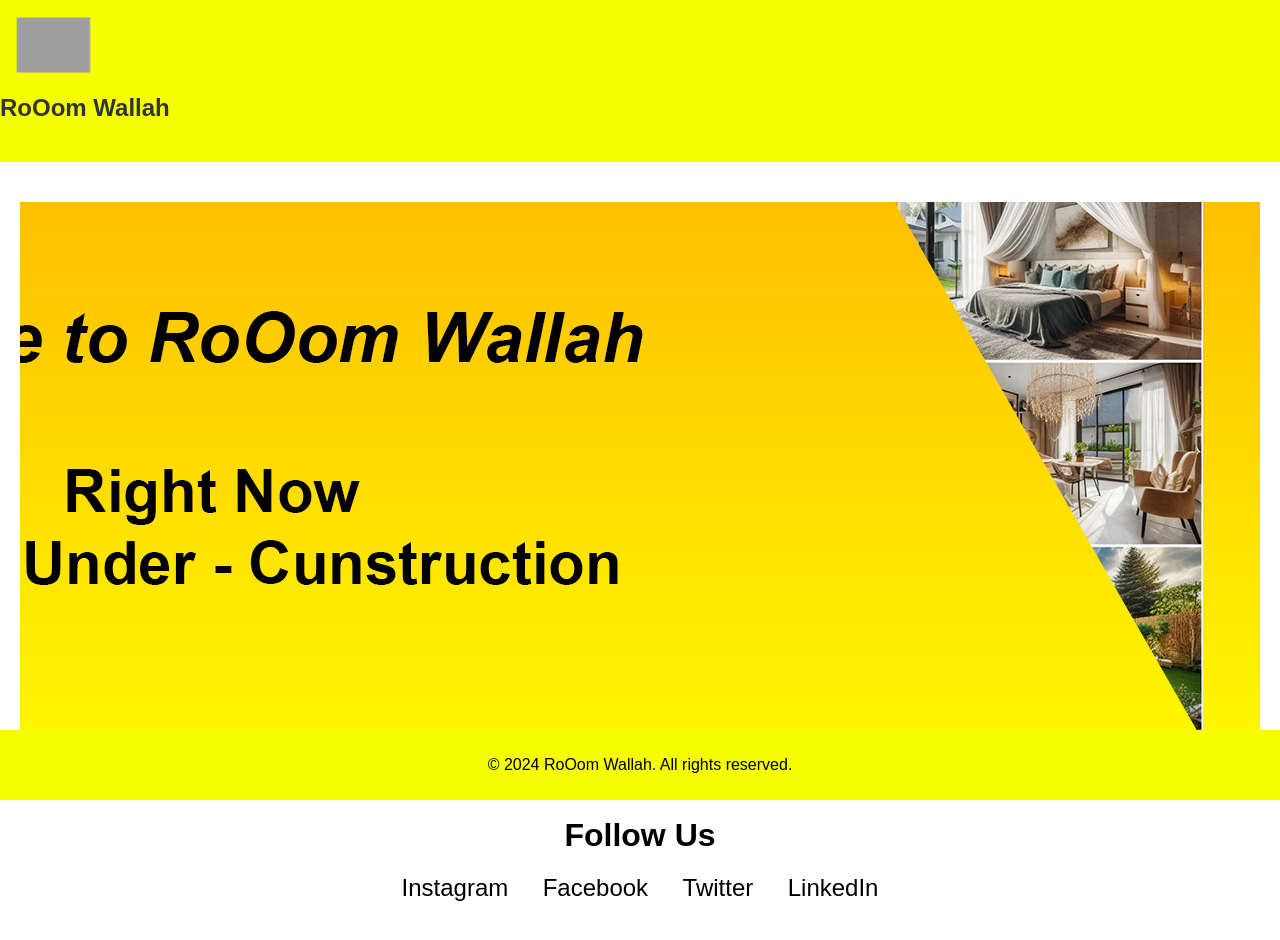
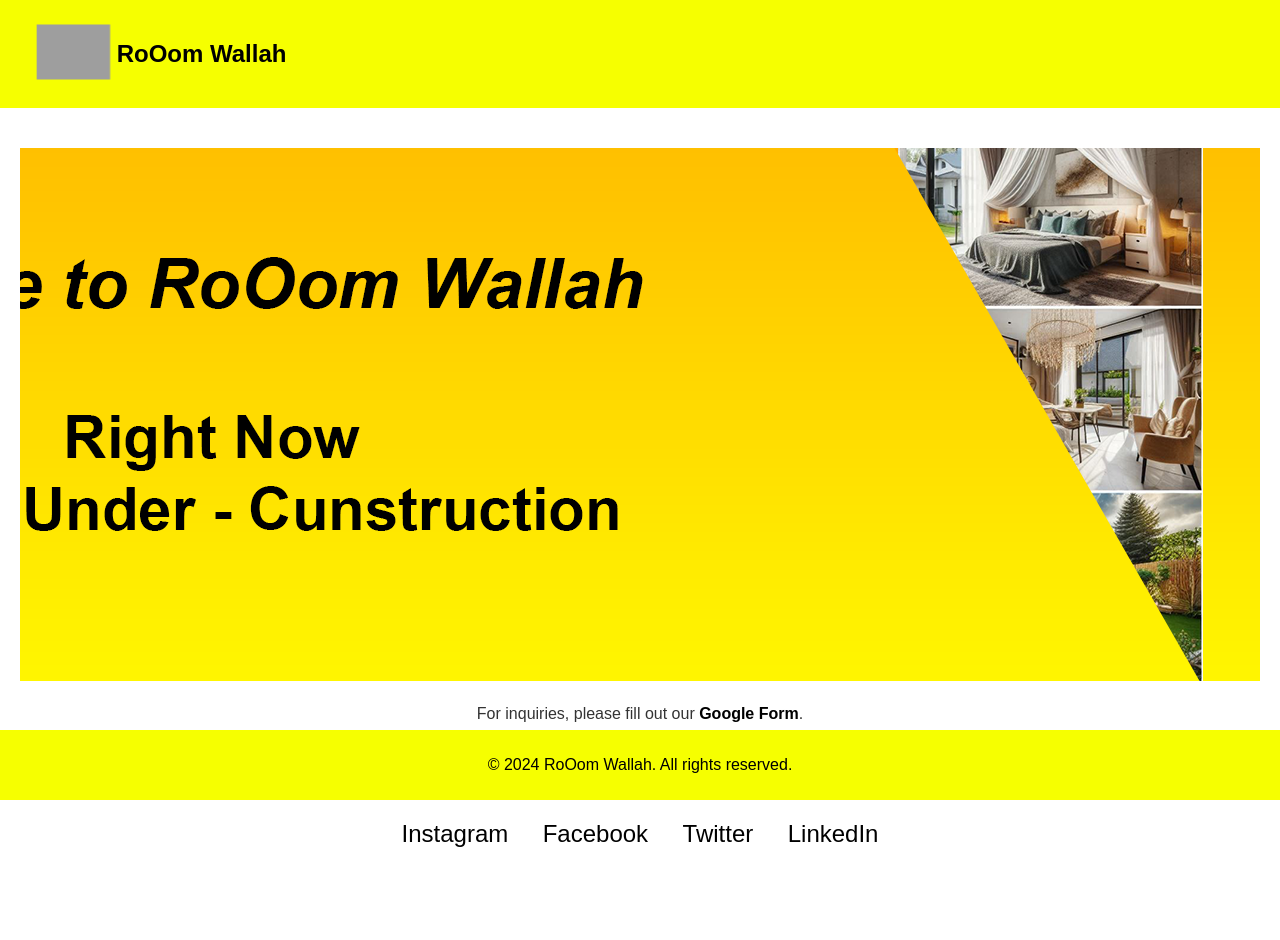
Before and after one commit to Trozaalpha/Rooomwallah, a plain HTML site: page index.html in a window 1280 px wide. After the commit the page ends 908 px from the top, so only its background shows below. Drawn offline with Linux system fonts and the light colour scheme; grey boxes are pictures that could not be loaded.

Commit message:
Update styles.css

```diff
--- a/styles.css
+++ b/styles.css
@@ -12,19 +12,32 @@ header {
     background-color: #F6FF00; /* Yellow header */
     padding: 20px 0;
     display: flex;
-    align-items: center;
+    justify-content: center;
 }
 
 nav {
     width: 100%;
+    max-width: 1200px;
     display: flex;
-    justify-content: flex-start;
+    align-items: center;
+    justify-content: space-between;
+    padding: 0 20px;
+}
+
+.nav-content {
+    display: flex;
+    align-items: center;
 }
 
 .logo img {
     height: 50px; /* Adjust as needed */
-    margin-left: 20px;
     animation: logo-animation 2s infinite;
+}
+
+.site-title {
+    font-size: 1.5rem;
+    margin-left: 10px;
+    color: #000; /* Black color for site title */
 }
 
 @keyframes logo-animation {
@@ -50,6 +63,7 @@ main {
     max-width: 1920px;
     height: 533px;
     object-fit: cover;
+    margin: 0 auto;
 }
 
 .google-form {
```
